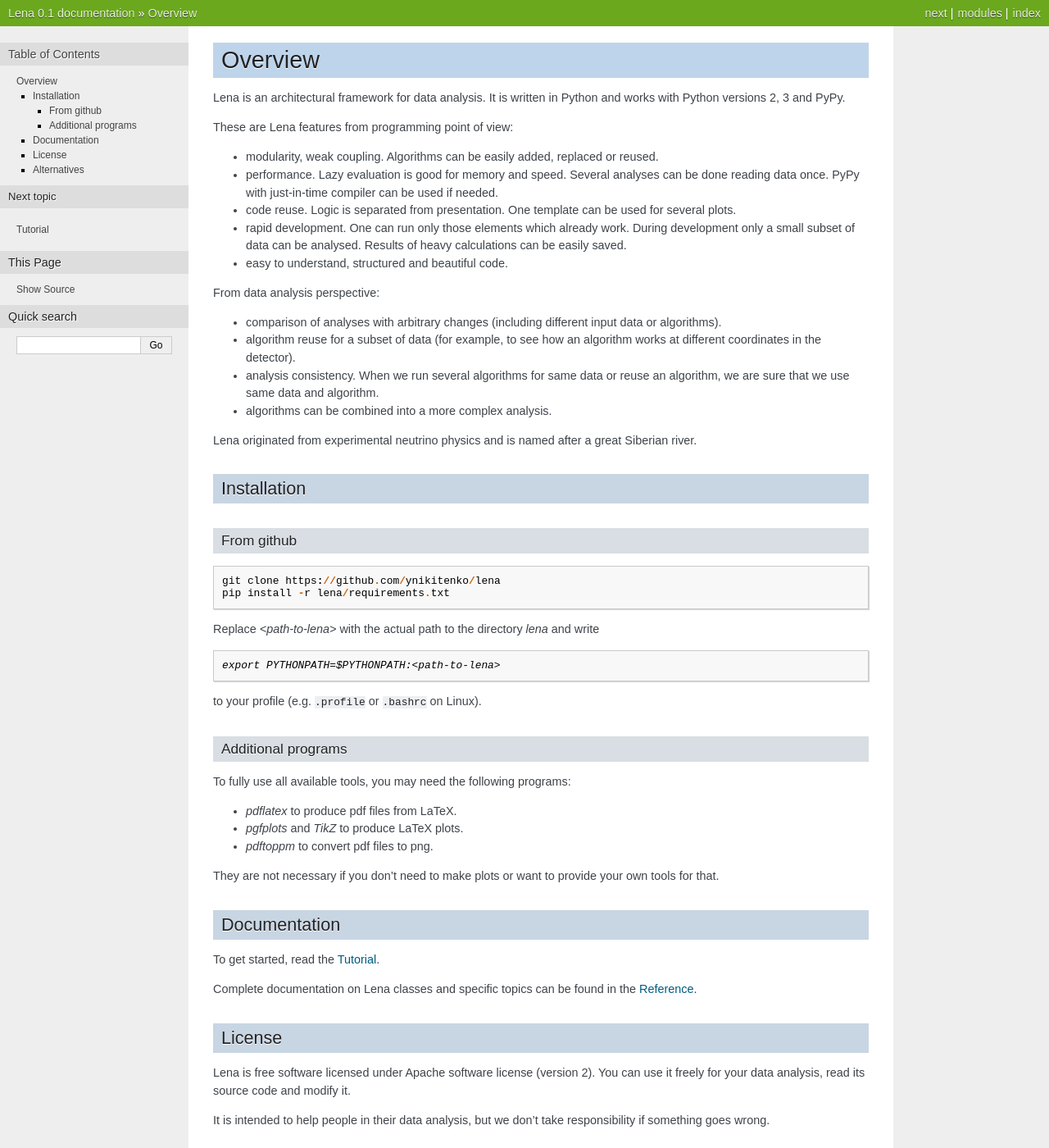
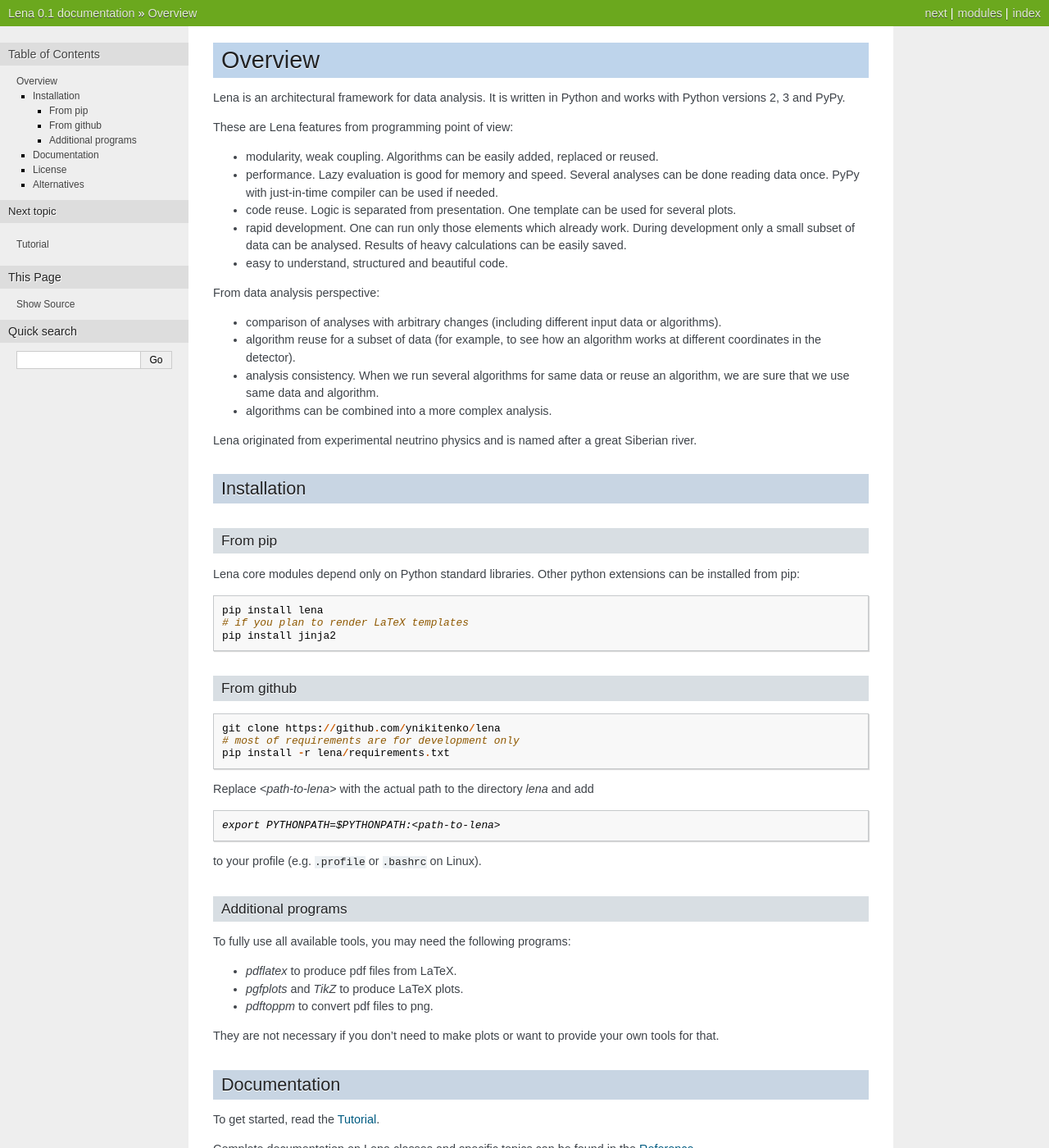
Before and after one commit to ynikitenko/lena, a Sphinx documentation site: the page built from docs/source/index.rst, in a window 1280 px wide and 1400 px high. Shown: the whole window at 82% size. Built offline with Sphinx 7.4.7, drawn with Linux system fonts in a browser that asks for light colours; comment, search, counter and statistics services are not loaded.

Commit message:
Improve documentation.

```diff
--- a/README.rst
+++ b/README.rst
@@ -4,4 +4,4 @@
 
 Lena is an architectural framework for data analysis. It is written in Python and works with Python versions 2, 3 and PyPy.
 
-For more information on the framework and its installation see the documentation in the *docs/* subdirectory or online at https://lena.readthedocs.io
+For more information on the framework and its installation see the documentation at https://lena.readthedocs.io
--- a/docs/source/index.rst
+++ b/docs/source/index.rst
@@ -48,28 +48,36 @@
 
 Installation
 ------------
+
+From pip
+^^^^^^^^
+Lena core modules depend only on Python standard libraries.
+Other python extensions can be installed from pip:
+
+::
+
+    pip install lena
+    # if you plan to render LaTeX templates
+    pip install jinja2
+
 ..
-    From pip
-    ^^^^^^^^
-    Lena core modules depend only on Python standard libraries.
-    Other python dependencies are installed automatically from pip::
-
-        pip install lena
-
-        # without jinja2
-        pip install --no-deps lena
-        # or, for Python 3
-        pip3 install lena
+    # without jinja2
+    # unfortunately, now jinja2 seems to be not
+    # in the default requirements.
+    pip install --no-deps lena
+    # or, for Python 3
+    pip3 install lena
 
 From github
 ^^^^^^^^^^^
 ::
 
     git clone https://github.com/ynikitenko/lena
+    # most of requirements are for development only
     pip install -r lena/requirements.txt
 
 Replace *<path-to-lena>* with the actual path to the directory *lena*
-and write
+and add
 
 .. code-block:: console
 
```
Also changed, not shown: 1 other file.
